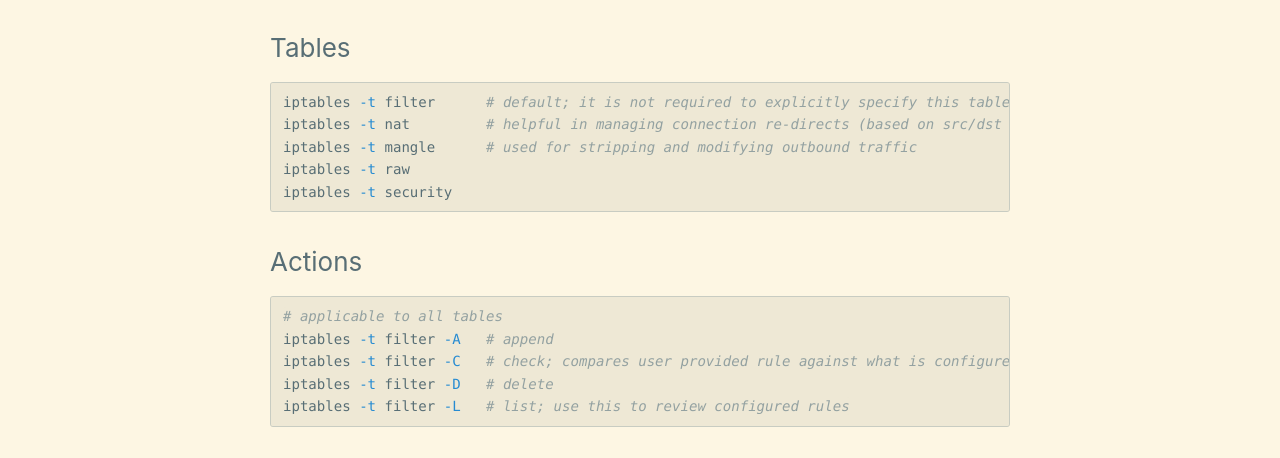
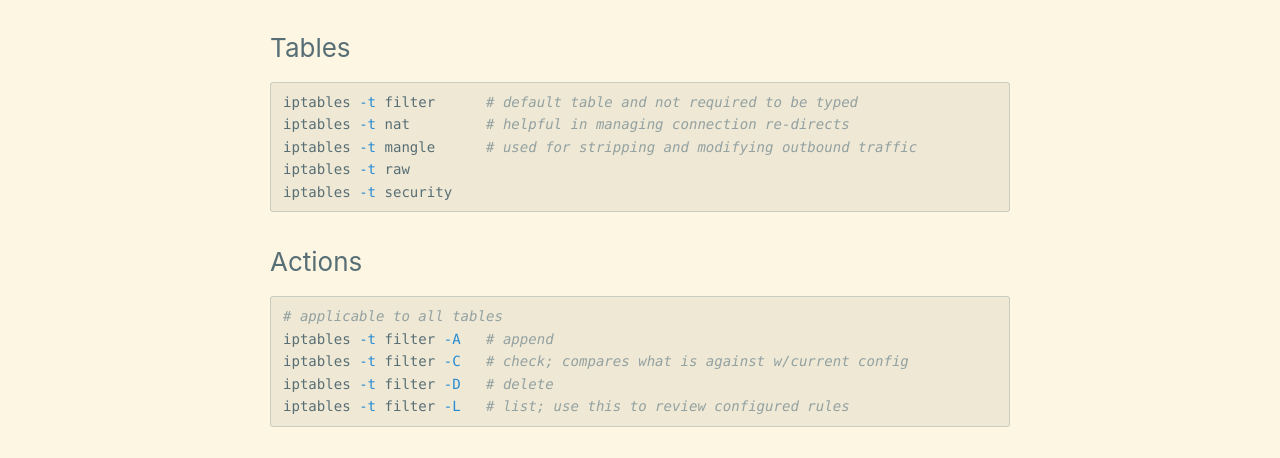
Before and after one commit to cyberphor/blog, a Jekyll site: the page built from _posts/2018-03-11-iptables.md, in a window 1280 px wide. Shown: the part 594-1052 px from the top of the page. Built offline with Jekyll 4.4.1, drawn with Linux system fonts in a browser that asks for light colours.

Commit message:
Shortened comments.

````diff
--- a/_posts/2018-03-11-iptables.md
+++ b/_posts/2018-03-11-iptables.md
@@ -22,8 +22,8 @@ iptables <table> <action> <chain> <protocol> <rule>
 
 ### Tables
 ```bash
-iptables -t filter	# default; it is not required to explicitly specify this table
-iptables -t nat 	# helpful in managing connection re-directs (based on src/dst IP)
+iptables -t filter	# default table and not required to be typed
+iptables -t nat 	# helpful in managing connection re-directs
 iptables -t mangle	# used for stripping and modifying outbound traffic
 iptables -t raw
 iptables -t security
@@ -33,7 +33,7 @@ iptables -t security
 ```bash
 # applicable to all tables
 iptables -t filter -A 	# append
-iptables -t filter -C	# check; compares user provided rule against what is configured
+iptables -t filter -C	# check; compares what is against w/current config
 iptables -t filter -D 	# delete
 iptables -t filter -L	# list; use this to review configured rules
 ```
````
